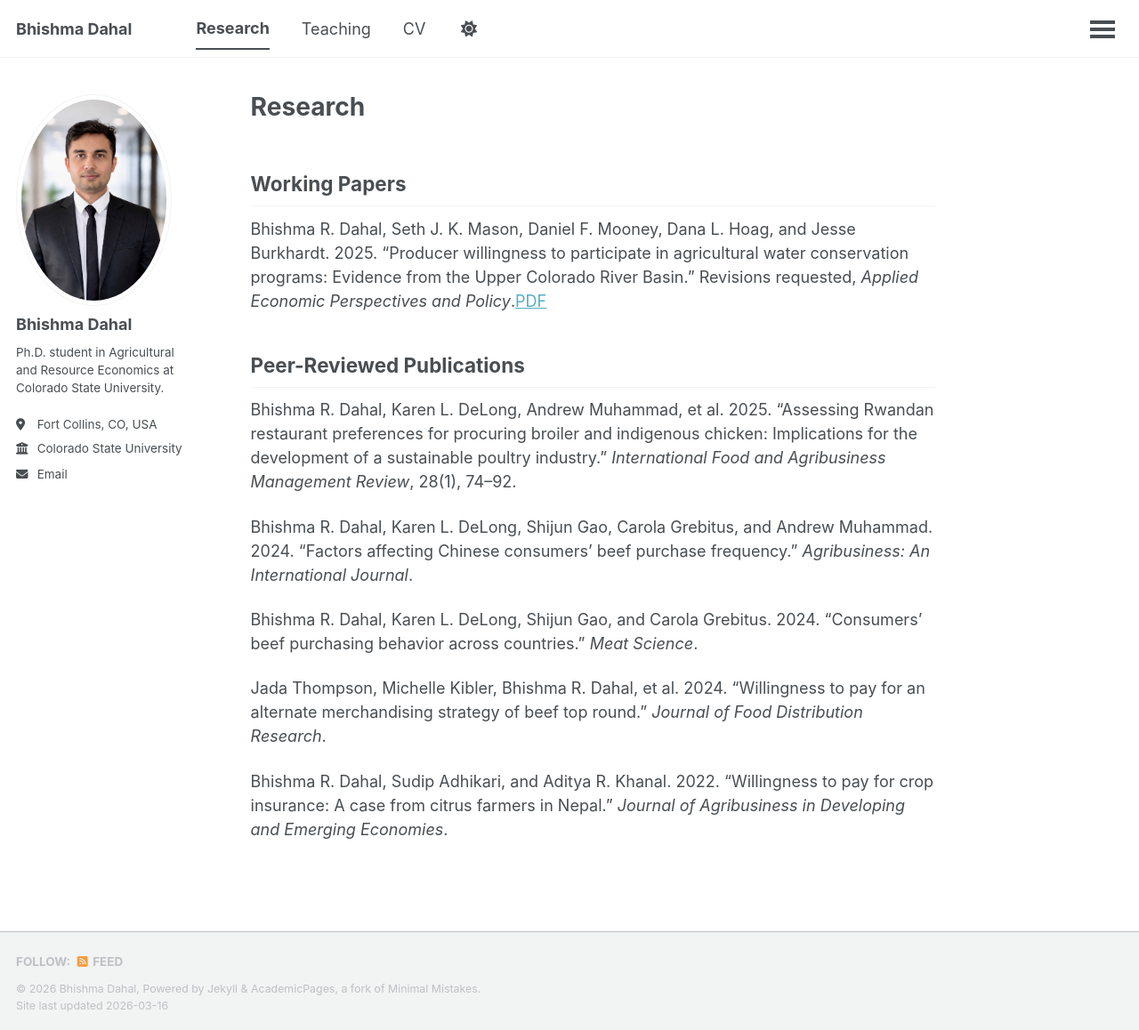
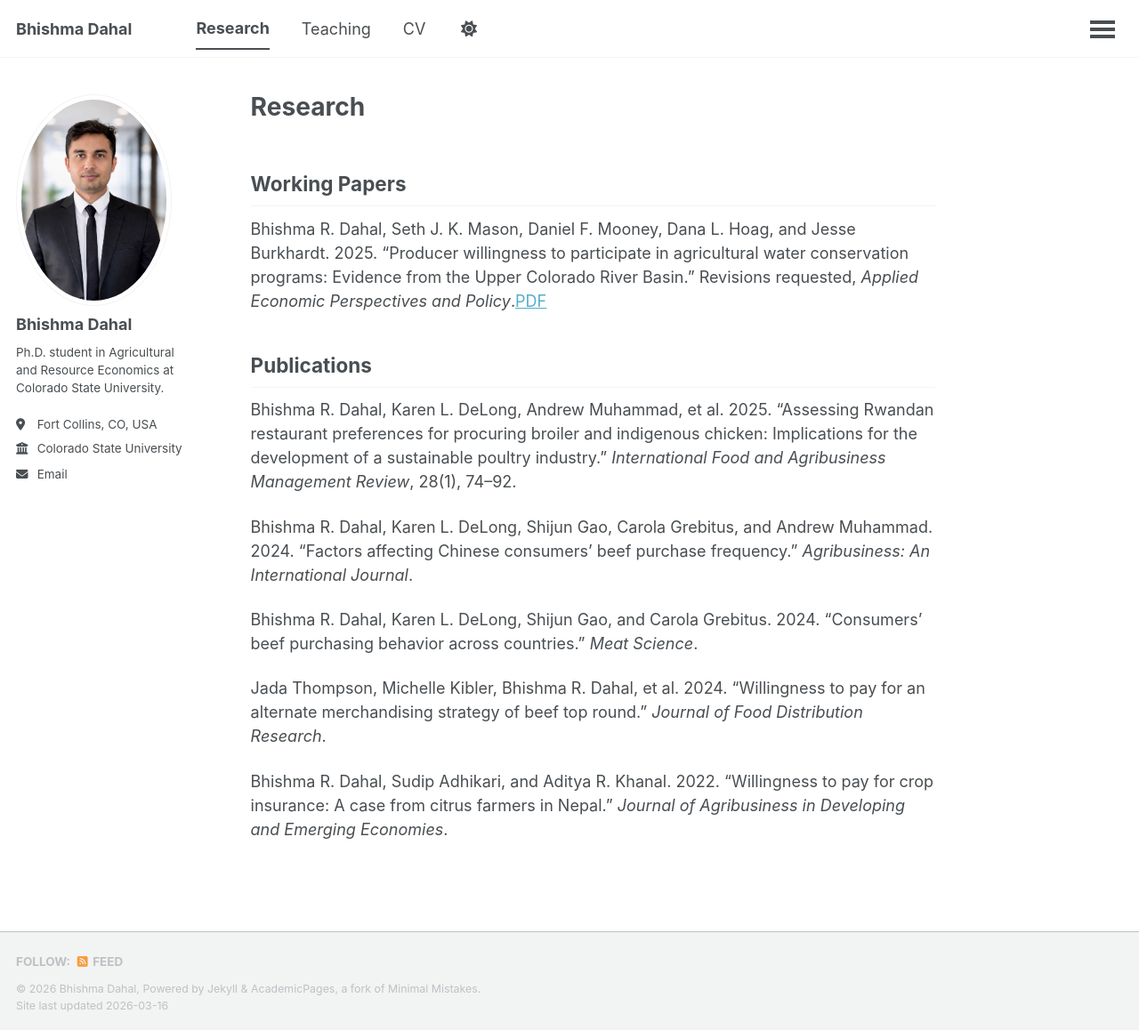
Before and after one commit to bhishmarajdahal/bhishmarajdahal.github.io, a Jekyll site: the page built from _pages/research.md, in a window 1280 px wide and 1158 px high. Shown: the whole window at 89% size. Built offline with Jekyll 4.4.1, drawn with Linux system fonts in a browser that asks for light colours; a script that is not in the unit is left out.

Commit message:
Update research.md

```diff
--- a/_pages/research.md
+++ b/_pages/research.md
@@ -10,7 +10,7 @@ author_profile: true
 
 Bhishma R. Dahal, Seth J. K. Mason, Daniel F. Mooney, Dana L. Hoag, and Jesse Burkhardt. 2025. “Producer willingness to participate in agricultural water conservation programs: Evidence from the Upper Colorado River Basin.” Revisions requested, *Applied Economic Perspectives and Policy*.[PDF](/files/Dahal_WTA_UCRB_2025.pdf)
 
-## Peer-Reviewed Publications
+## Publications
 
 Bhishma R. Dahal, Karen L. DeLong, Andrew Muhammad, et al. 2025. “Assessing Rwandan restaurant preferences for procuring broiler and indigenous chicken: Implications for the development of a sustainable poultry industry.” *International Food and Agribusiness Management Review*, 28(1), 74–92.
 
```
